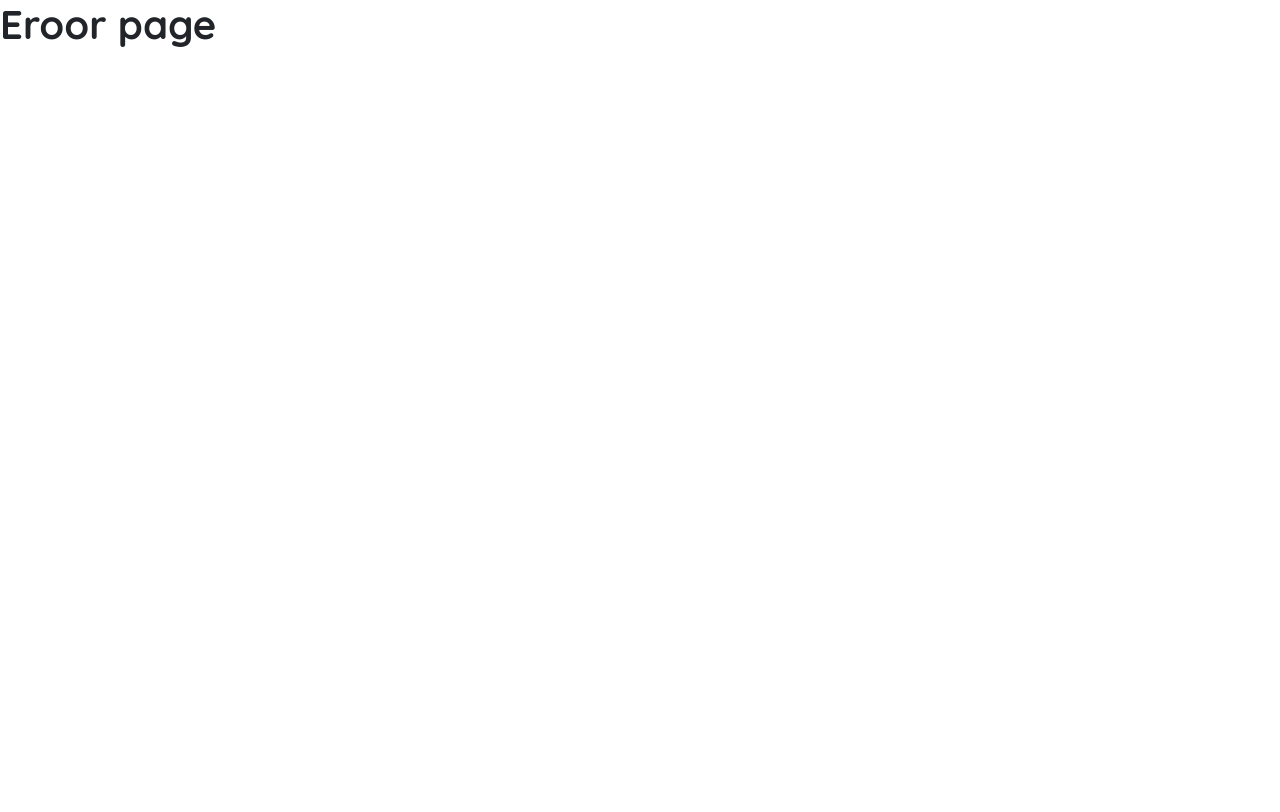
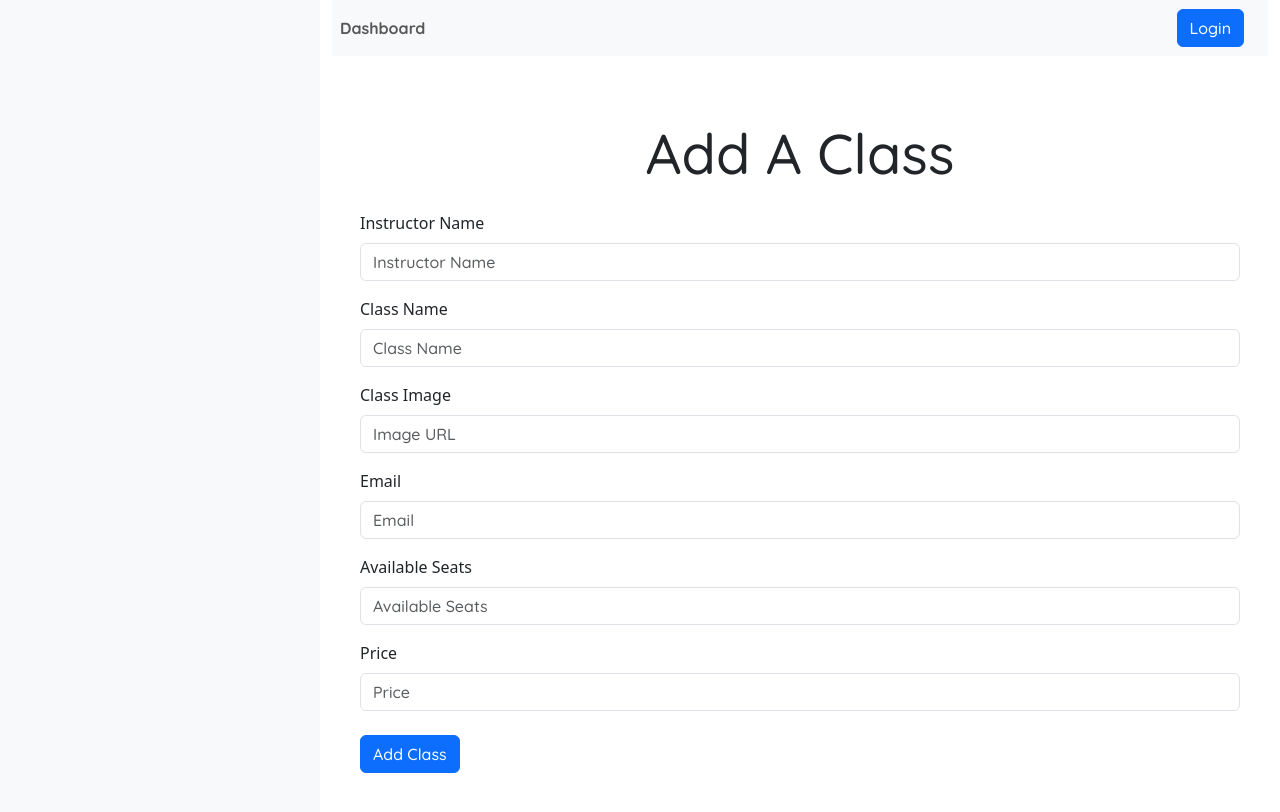
Before and after one commit to anayetullah-developer/house-hunter-client, a React (Vite) app: page /dashboard/house-owner/add-house in a window 1280 px wide. Before the commit this address had no page. Shown: the top 812 px of the page. Built offline with nearby package versions, Linux system fonts and the light colour scheme.

Commit message:
My houses page to show all the houses of house owner has been designend

```diff
--- a/package.json
+++ b/package.json
@@ -10,6 +10,7 @@
     "preview": "vite preview"
   },
   "dependencies": {
+    "@tanstack/react-query": "^4.29.25",
     "axios": "^1.4.0",
     "bootstrap": "^5.3.0",
     "buffer": "^6.0.3",
--- /dev/null
+++ b/src/hooks/useMyHouses.js
@@ -0,0 +1,22 @@
+
+import axios from "axios";
+import useAuth from "./useAuth";
+import { useQuery } from "@tanstack/react-query";
+
+const useMyHouses = () => {
+    const {user, loading} = useAuth();
+
+    const { refetch, data: myHouses = [] } = useQuery({
+        queryKey: ['myHouses'],
+        enabled: !loading,
+        queryFn: async () => {
+            const response = await axios.get(`http://localhost:5000/house-owner/myHouses?email=${user?.email}`);
+            return response.data;
+        },
+      })
+
+      return [refetch, myHouses]
+
+};
+
+export default useMyHouses;
--- a/src/layouts/Dashboard.jsx
+++ b/src/layouts/Dashboard.jsx
@@ -2,6 +2,7 @@
 // import Sidebar from "../Pages/Components/DashboardComponents/Sidebar";
 // import DashboardNavbar from "../Pages/Components/DashboardComponents/DashboardNavbar";
 
+import { Outlet } from "react-router-dom";
 import DashboardNavbar from "../pages/Dashboard/DashboardNavbar/DashboardNavbar";
 import Sidebar from "../pages/Dashboard/Sidebar/Sidebar";
 
@@ -45,7 +46,7 @@ const Dashboard = () => {
             </nav>
             {/* Page content here */}
             <div className="p-3">
-              {/* <Outlet /> */}
+              <Outlet />
             </div>
           </div>
         </div>
--- a/src/main.jsx
+++ b/src/main.jsx
@@ -1,13 +1,17 @@
-import React from 'react'
-import ReactDOM from 'react-dom/client'
-import { RouterProvider } from 'react-router-dom'
-import 'bootstrap/dist/css/bootstrap.min.css';
-import './index.css'
-import { router } from './router/Route';
+import React from "react";
+import ReactDOM from "react-dom/client";
+import { RouterProvider } from "react-router-dom";
+import "bootstrap/dist/css/bootstrap.min.css";
+import "./index.css";
+import { router } from "./router/Route";
+import { QueryClient, QueryClientProvider } from "@tanstack/react-query";
 
+const queryClient = new QueryClient();
 
-ReactDOM.createRoot(document.getElementById('root')).render(
+ReactDOM.createRoot(document.getElementById("root")).render(
   <React.StrictMode>
-    <RouterProvider router={router}/>
-  </React.StrictMode>,
-)
+    <QueryClientProvider client={queryClient}>
+      <RouterProvider router={router} />
+    </QueryClientProvider>
+  </React.StrictMode>
+);
--- a/src/pages/Dashboard/HouseOwner/AddHouse.jsx
+++ b/src/pages/Dashboard/HouseOwner/AddHouse.jsx
@@ -3,7 +3,7 @@ import axios from "axios";
 import useAuth from "../../../hooks/useAuth";
 
 const AddHouse = () => {
-  const { user} = useAuth();
+  const { user } = useAuth();
   const {
     register,
     handleSubmit,
@@ -13,103 +13,103 @@ const AddHouse = () => {
 
   const onSubmit = async (data) => {
     reset();
-    const response = await axios.post("/instructor/addClass", {
-       ...data
-    })
+    const response = await axios.post("http://localhost:5000/house-owner/addHouse", {
+      ...data,
+    });
     console.log(response);
   };
   return (
-    <div className="w-3/5 md:mx-auto py-10">
-      <h2 className="text-center text-5xl mb-10">Add A Class</h2>
+    <div className="container py-5">
+      <h2 className="text-center display-4 mb-4">Add A Class</h2>
       <form onSubmit={handleSubmit(onSubmit)}>
-        <div className="form-control">
-          <label className="label">
-            <span className="label-text">Instructor Name</span>
+        <div className="mb-3">
+          <label htmlFor="instructorName" className="form-label">
+            Instructor Name
           </label>
           <input
             type="text"
             {...register("instructorName", { required: true })}
             placeholder="Instructor Name"
             value={user?.displayName}
-            className="input input-bordered"
+            className="form-control"
           />
-          {errors.name && (
-            <span className="text-red-600">Instructor Name is required</span>
+          {errors.instructorName && (
+            <span className="text-danger">Instructor Name is required</span>
           )}
         </div>
-        <div className="form-control">
-          <label className="label">
-            <span className="label-text">Class Name</span>
+        <div className="mb-3">
+          <label htmlFor="name" className="form-label">
+            Class Name
           </label>
           <input
             type="text"
             {...register("name", { required: true })}
             placeholder="Class Name"
-            className="input input-bordered"
+            className="form-control"
           />
           {errors.name && (
-            <span className="text-red-600">Class Name is required</span>
+            <span className="text-danger">Class Name is required</span>
           )}
         </div>
-        <div className="form-control">
-          <label className="label">
-            <span className="label-text">Class Image</span>
+        <div className="mb-3">
+          <label htmlFor="photoURL" className="form-label">
+            Class Image
           </label>
           <input
             type="url"
             {...register("photoURL", { required: true })}
             placeholder="Image URL"
-            className="input input-bordered"
+            className="form-control"
           />
           {errors.photoURL && (
-            <span className="text-red-600">Class Image is required</span>
+            <span className="text-danger">Class Image is required</span>
           )}
         </div>
-        <div className="form-control">
-          <label className="label">
-            <span className="label-text">Email</span>
+        <div className="mb-3">
+          <label htmlFor="email" className="form-label">
+            Email
           </label>
           <input
             type="email"
             {...register("email", { required: true })}
             placeholder="Email"
-            className="input input-bordered"
+            className="form-control"
             value={user?.email}
           />
           {errors.email && (
-            <span className="text-red-600">Email is required</span>
+            <span className="text-danger">Email is required</span>
           )}
         </div>
-        <div className="form-control">
-          <label className="label">
-            <span className="label-text">Available Seats</span>
+        <div className="mb-3">
+          <label htmlFor="seats" className="form-label">
+            Available Seats
           </label>
           <input
             type="number"
             {...register("seats", { required: true })}
             placeholder="Available Seats"
-            className="input input-bordered"
+            className="form-control"
           />
           {errors.seats && (
-            <span className="text-red-600">Seats is required</span>
+            <span className="text-danger">Seats is required</span>
           )}
         </div>
-        <div className="form-control">
-          <label className="label">
-            <span className="label-text">Price</span>
+        <div className="mb-3">
+          <label htmlFor="price" className="form-label">
+            Price
           </label>
           <input
             type="number"
             {...register("price", { required: true })}
             placeholder="Price"
-            className="input input-bordered"
+            className="form-control"
           />
           {errors.price && (
-            <span className="text-red-600">Price is required</span>
+            <span className="text-danger">Price is required</span>
           )}
         </div>
 
-        <div className="form-control mt-6">
+        <div className="mt-4">
           <input className="btn btn-primary" type="submit" value="Add Class" />
         </div>
       </form>
--- /dev/null
+++ b/src/pages/Dashboard/HouseOwner/MyHouses.jsx
@@ -0,0 +1,76 @@
+import { Link } from "react-router-dom";
+import useMyHouses from "../../../hooks/useMyHouses";
+import axios from "axios";
+
+const MyHouses = () => {
+  const [refetch, myHouses] = useMyHouses();
+  console.log(myHouses);
+
+  const handleDelete = (id) => {
+    axios.delete(`/student/selectedClass/${id}`)
+    .then((result) => {
+      if (result.data.deletedCount > 0) {
+        console.log(result);
+        refetch();
+      }
+    });
+  };
+
+  return (
+    <div>
+      <div className="d-flex gap-3 justify-content-center mt-5 align-items-center font-semibold text-uppercase text-2xl">
+        <h1>Total Enrolled Students: {myHouses?.length}</h1>
+      </div>
+
+      <div className="table-responsive mt-5 my-10">
+        <table className="table table-bordered">
+          {/* head */}
+          <thead>
+            <tr>
+              <th>#</th>
+              <th>Class Name</th>
+              <th>Class Image</th>
+              <th>Instructor</th>
+              <th>Email</th>
+              <th>Price</th>
+              <th>Status</th>
+              <th>Available Seats</th>
+              <th>Feedback</th>
+              <th>Update</th>
+            </tr>
+          </thead>
+          <tbody>
+            {myHouses?.map((myHouse, index) => {
+              return (
+                <tr key={myHouse._id}>
+                  <td>{index + 1}</td>
+                  <td>{myHouse.name}</td>
+                  <td>
+                    <img src={myHouse.photoURL} alt="Class" style={{ maxWidth: "100px", maxHeight: "100px" }} />
+                  </td>
+                  <td>{myHouse.instructorName}</td>
+                  <td>{myHouse.email}</td>
+                  <td>${myHouse.price}</td>
+                  <td>{myHouse.status ? myHouse.status : "Pending"}</td>
+                  <td>{myHouse.seats}</td>
+                  <td>{myHouse.feedback ? myHouse.feedback : "No feedback"}</td>
+                  <td >
+                    <Link to={`/dashboard/instructor/MyHouses/${myHouse._id}`}>
+                      <button className="btn btn-sm btn-primary">Update</button>
+                    </Link>
+                    <button className="btn btn-primary btn-sm mt-2" onClick={() => handleDelete(myHouse._id)}>
+                      Delete
+                    </button>
+                  </td>
+                </tr>
+              );
+            })}
+          </tbody>
+          {/* foot */}
+        </table>
+      </div>
+    </div>
+  );
+};
+
+export default MyHouses;
--- a/src/pages/Dashboard/Sidebar/Sidebar.jsx
+++ b/src/pages/Dashboard/Sidebar/Sidebar.jsx
@@ -13,10 +13,10 @@ const Sidebar = () => {
         {!user ? <></> : user.role === "house-owner" ? (
           <>
             <li className="list-group-item">
-              <Link to="/dashboard/instructors/add-class">Add A House</Link>
+              <Link to="/dashboard/house-owner/add-house">Add A House</Link>
             </li>
             <li className="list-group-item">
-              <Link to="/dashboard/instructors/my-classes">My Houses</Link>
+              <Link to="/dashboard/house-owner/my-houses">My Houses</Link>
             </li>
           </>
         ) : (
```
Also changed, not shown: src/router/Route.jsx (+13 -28 lines), 1 other file (tests, documents, lock files or other folders).
